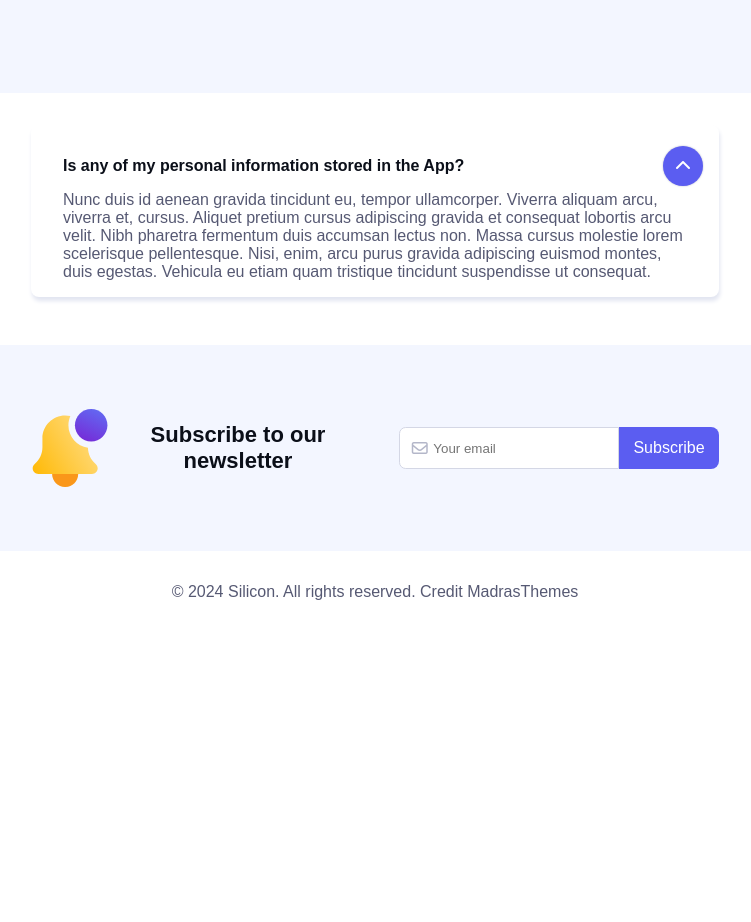
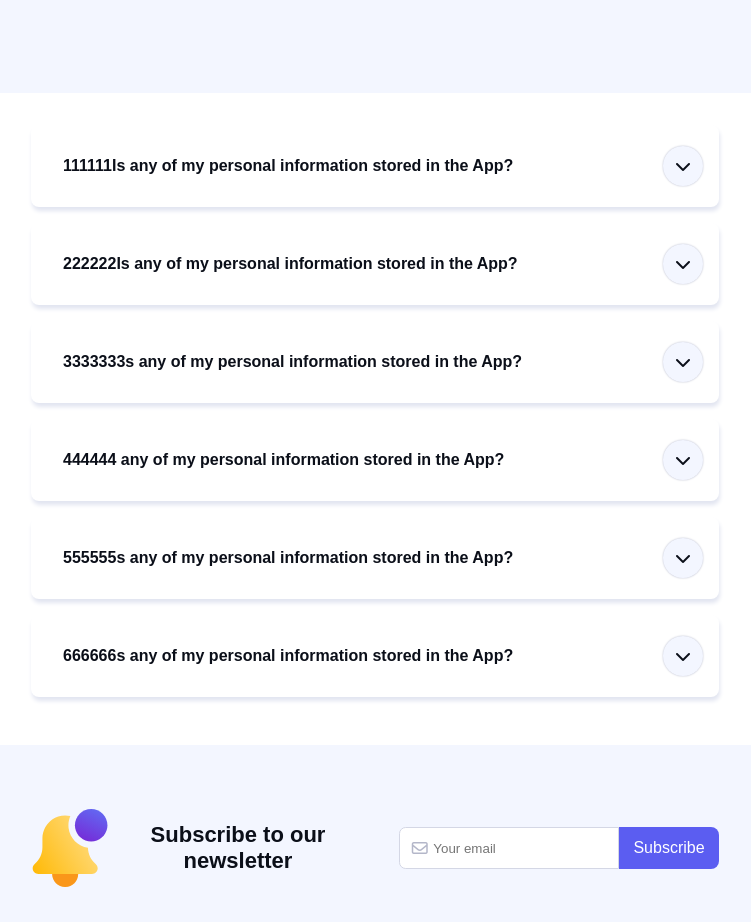
Before and after one commit to asjo-89/Silicon-React, a React (Vite) app: page / in a window 1280 px wide. Shown: the part 2220-3142 px from the top of the page, without its empty margins (265-1016 px from the left). Before the commit the page ends 2853 px from the top, so only its background shows below. Built offline with nearby package versions, Linux system fonts and the light colour scheme.

Commit message:
accordion animation

```diff
--- a/src/components/Accordion.jsx
+++ b/src/components/Accordion.jsx
@@ -4,125 +4,57 @@ const Accordion = () => {
 
     // https://win24-assignment.azurewebsites.     /swagger/v1/swagger.json
 
-    // const [users, setUsers] = useState([])
-
-    // const fetchUserData = () => {
-    //   fetch("https://jsonplaceholder.typicode.com/users")
-    //     .then(response => {
-    //       return response.json()
-    //     })
-    //     .then(data => {
-    //       setUsers(data)
-    //     })
-    // }
-
-    // useEffect(() => {
-    //   fetchUserData()
-    // }, [])
-
-    const [isActive, setIsActive] = useState('')
-
-    const accordionData = {
-        title: 'Is any of my personal information stored in the App?',
-        content: 'Nunc duis id aenean gravida tincidunt eu, tempor ullamcorper. Viverra aliquam arcu, viverra et, cursus. Aliquet pretium cursus adipiscing gravida et consequat lobortis arcu velit. Nibh pharetra fermentum duis accumsan lectus non. Massa cursus molestie lorem scelerisque pellentesque. Nisi, enim, arcu purus gravida adipiscing euismod montes, duis egestas. Vehicula eu etiam quam tristique tincidunt suspendisse ut consequat.',
-    }
-
-    const {title, content} = accordionData;
 
 
+    const [isActive, setIsActive] = useState(null);
 
-    const handleClick = (e) => {
-        e.preventDefault();
-        setIsActive(!isActive);
+    const handleClick = (index) => {
+        setIsActive(isActive === index ? null : index);
     }
 
 
-  return (
-    <>
-     {/* <div>
-      {users.length > 0 && (
-        <ul>
-          {users.map(user => (
-            <li key={user.id}>{user.name}</li>
-          ))}
-        </ul>
-      )}
-    </div> */}
+    const accordionData = [
+        {
+            title: '111111Is any of my personal information stored in the App?',
+            content: 'Nunc duis id aenean gravida tincidunt eu, tempor ullamcorper. Viverra aliquam arcu, viverra et, cursus. Aliquet pretium cursus adipiscing gravida et consequat lobortis arcu velit. Nibh pharetra fermentum duis accumsan lectus non. Massa cursus molestie lorem scelerisque pellentesque. Nisi, enim, arcu purus gravida adipiscing euismod montes, duis egestas. Vehicula eu etiam quam tristique tincidunt suspendisse ut consequat.',
+        },
+        {
+            title: '222222Is any of my personal information stored in the App?',
+            content: 'Nunc duis id aenean gravida tincidunt eu, tempor ullamcorper. Viverra aliquam arcu, viverra et, cursus. Aliquet pretium cursus adipiscing gravida et consequat lobortis arcu velit. Nibh pharetra fermentum duis accumsan lectus non. Massa cursus molestie lorem scelerisque pellentesque. Nisi, enim, arcu purus gravida adipiscing euismod montes, duis egestas. Vehicula eu etiam quam tristique tincidunt suspendisse ut consequat.',
+        },
+        {
+            title: '3333333s any of my personal information stored in the App?',
+            content: 'Nunc duis id aenean gravida tincidunt eu, tempor ullamcorper. Viverra aliquam arcu, viverra et, cursus. Aliquet pretium cursus adipiscing gravida et consequat lobortis arcu velit. Nibh pharetra fermentum duis accumsan lectus non. Massa cursus molestie lorem scelerisque pellentesque. Nisi, enim, arcu purus gravida adipiscing euismod montes, duis egestas. Vehicula eu etiam quam tristique tincidunt suspendisse ut consequat.',
+        },
+        {
+            title: '444444 any of my personal information stored in the App?',
+            content: 'Nunc duis id aenean gravida tincidunt eu, tempor ullamcorper. Viverra aliquam arcu, viverra et, cursus. Aliquet pretium cursus adipiscing gravida et consequat lobortis arcu velit. Nibh pharetra fermentum duis accumsan lectus non. Massa cursus molestie lorem scelerisque pellentesque. Nisi, enim, arcu purus gravida adipiscing euismod montes, duis egestas. Vehicula eu etiam quam tristique tincidunt suspendisse ut consequat.',
+        },
+        {
+            title: '555555s any of my personal information stored in the App?',
+            content: 'Nunc duis id aenean gravida tincidunt eu, tempor ullamcorper. Viverra aliquam arcu, viverra et, cursus. Aliquet pretium cursus adipiscing gravida et consequat lobortis arcu velit. Nibh pharetra fermentum duis accumsan lectus non. Massa cursus molestie lorem scelerisque pellentesque. Nisi, enim, arcu purus gravida adipiscing euismod montes, duis egestas. Vehicula eu etiam quam tristique tincidunt suspendisse ut consequat.',
+        },
+        {
+            title: '666666s any of my personal information stored in the App?',
+            content: 'Nunc duis id aenean gravida tincidunt eu, tempor ullamcorper. Viverra aliquam arcu, viverra et, cursus. Aliquet pretium cursus adipiscing gravida et consequat lobortis arcu velit. Nibh pharetra fermentum duis accumsan lectus non. Massa cursus molestie lorem scelerisque pellentesque. Nisi, enim, arcu purus gravida adipiscing euismod montes, duis egestas. Vehicula eu etiam quam tristique tincidunt suspendisse ut consequat.',
+        }
 
-        {/* <div className="list-item">
-            <input type="radio" name="radio" id="radio1" />
-            <div className="title">
-                <label htmlFor="radio1" className="question">Is any of my personal information stored in the App?</label>
-                <label htmlFor="radio1" className="btn btn-circle"><i className="fa-solid fa-chevron-down"></i></label>
-            </div>
-            <div className="content">Nunc duis id aenean gravida tincidunt eu, tempor ullamcorper. Viverra aliquam arcu, viverra et, cursus. Aliquet pretium cursus adipiscing gravida et consequat lobortis arcu velit. Nibh pharetra fermentum duis accumsan lectus non. Massa cursus molestie lorem scelerisque pellentesque. Nisi, enim, arcu purus gravida adipiscing euismod montes, duis egestas. Vehicula eu etiam quam tristique tincidunt suspendisse ut consequat.</div>
-         </div> */}
-        <div className="list-item">
-            <input type="radio" name="radio" id="radio1" onClick={handleClick} />
-            <div className="title">
-                <label htmlFor="radio1" className="question">{title}</label>
-                <label htmlFor="radio1" className={`btn btn-circle ${!isActive ? 'btn-open' : ''}`}><i className="fa-solid fa-chevron-down"></i></label>
-            </div>
-            <div className={`content ${!isActive ? 'content-open' : ''}`}>{content}</div>
-         </div>
-
-         {/* Om knapp trycks på ska den delen öppnas.
-         Klickas knappen igen ska den stängas.
-         Om man klickar på en annan knapp ska föregående stängas. */}
+    ]
 
 
+  return (
+      <>
+      {accordionData.map((item, index) => (
+        <div className="list-item" key={index}>
+            <input type="radio" name="radio" id={index} onClick={() => handleClick(index)} />
+            <div className="title">
+                <label htmlFor={index} className="question">{item.title}</label>
+                <label htmlFor={index} className={`btn btn-circle ${isActive === index ? 'btn-open' : ''}`}><i className="fa-solid fa-chevron-down"></i></label>
+            </div>
+            <div className={`content ${isActive === index ? 'content-open' : ''}`}>{item.content}</div>
+         </div>
+        ))}
 
-
-
-
-
-
-
-
-
-
-
-        {/* <div className="list-item">
-            <input type="radio" name="radio" id="radio2" />
-            <div className="title">
-                <label htmlFor="radio2" className="question">What formats can I download my transaction history in?</label>
-                <label htmlFor="radio2" className="btn btn-circle"><i className="fa-solid fa-chevron-down"></i></label>
-            </div>
-            <div className="content">Nunc duis id aenean gravida tincidunt eu, tempor ullamcorper. Viverra aliquam arcu, viverra et, cursus. Aliquet pretium cursus adipiscing gravida et consequat lobortis arcu velit. Nibh pharetra fermentum duis accumsan lectus non. Massa cursus molestie lorem scelerisque pellentesque. Nisi, enim, arcu purus gravida adipiscing euismod montes, duis egestas. Vehicula eu etiam quam tristique tincidunt suspendisse ut consequat.</div>
-        </div>
-        <div className="list-item">
-            <input type="radio" name="radio" id="radio3" />
-            <div className="title">
-                <label htmlFor="radio3" className="question">Can I schedule future transfers?</label>
-                <label htmlFor="radio3" className="btn btn-circle"><i className="fa-solid fa-chevron-down"></i></label>
-            </div>
-            <div className="content">Nunc duis id aenean gravida tincidunt eu, tempor ullamcorper. Viverra aliquam arcu, viverra et, cursus. Aliquet pretium cursus adipiscing gravida et consequat lobortis arcu velit. Nibh pharetra fermentum duis accumsan lectus non. Massa cursus molestie lorem scelerisque pellentesque. Nisi, enim, arcu purus gravida adipiscing euismod montes, duis egestas. Vehicula eu etiam quam tristique tincidunt suspendisse ut consequat.</div>
-        </div>
-        <div className="list-item">
-            <input type="radio" name="radio" id="radio4" />
-            <div className="title">
-                <label htmlFor="radio4" className="question">When can I use Banking App services?</label>
-                <label htmlFor="radio4" className="btn btn-circle"><i className="fa-solid fa-chevron-down"></i></label>
-            </div>
-            <div className="content">Nunc duis id aenean gravida tincidunt eu, tempor ullamcorper. Viverra aliquam arcu, viverra et, cursus. Aliquet pretium cursus adipiscing gravida et consequat lobortis arcu velit. Nibh pharetra fermentum duis accumsan lectus non. Massa cursus molestie lorem scelerisque pellentesque. Nisi, enim, arcu purus gravida adipiscing euismod montes, duis egestas. Vehicula eu etiam quam tristique tincidunt suspendisse ut consequat. <br /><br />Ornare senectus fusce dignissim ut. Integer
-                consequat in eu tortor, faucibus et lacinia posuere. Turpis sit viverra lorem suspendisse lacus aliquam auctor vulputate. Quis egestas aliquam nunc purus lacus, elit leo elit facilisi. Dignissim amet adipiscing massa integer.</div>
-        </div>
-        <div className="list-item">
-            <input type="radio" name="radio" id="radio5" />
-            <div className="title">
-                <label htmlFor="radio5" className="question">Can I create my own password that is easy for me to remember?</label>
-                <label htmlFor="radio5" className="btn btn-circle"><i className="fa-solid fa-chevron-down"></i></label>
-            </div>
-            <div className="content">Nunc duis id aenean gravida tincidunt eu, tempor ullamcorper. Viverra aliquam arcu, viverra et, cursus. Aliquet pretium cursus adipiscing gravida et consequat lobortis arcu velit. Nibh pharetra fermentum duis accumsan lectus non. Massa cursus molestie lorem scelerisque pellentesque. Nisi, enim, arcu purus gravida adipiscing euismod montes, duis egestas. Vehicula eu etiam quam tristique tincidunt suspendisse ut consequat.</div>
-        </div>
-        <div className="list-item">
-            <input type="radio" name="radio" id="radio6" />
-            <div className="title">
-                <label htmlFor="radio6" className="question">What happens if I forget or lose my password?</label>
-                <label htmlFor="radio6" className="btn btn-circle"><i className="fa-solid fa-chevron-down"></i></label>
-            </div>
-            <div className="content">Nunc duis id aenean gravida tincidunt eu, tempor ullamcorper. Viverra aliquam arcu, viverra et, cursus. Aliquet pretium cursus adipiscing gravida et consequat lobortis arcu velit. Nibh pharetra fermentum duis accumsan lectus non. Massa cursus molestie lorem scelerisque pellentesque. Nisi, enim, arcu purus gravida adipiscing euismod montes, duis egestas. Vehicula eu etiam quam tristique tincidunt suspendisse ut consequat.</div>
-        </div> */}
     </>
   )
 }
--- a/src/index.css
+++ b/src/index.css
@@ -521,7 +521,10 @@ header .container-nav {
           padding-left: 1rem;
           padding-right: 1rem;
           overflow: hidden;
-          transition: all .5s ease-out;
+          transition: all .4s ease-out;
+      }
+      .btn-circle {
+        transition: all .3s;
       }
       .btn-open {
           transform: rotate(180deg);
@@ -531,7 +534,7 @@ header .container-nav {
     .content-open {
         max-height: 500px;
         opacity: 1;
-          transition: all .5s ease-in;
+        transition: all .4s ease-in;
       }
 
       /* input[type="radio"]:checked ~ .title .btn-circle {
```
Lines whose indentation alone changed are shown as unchanged.
